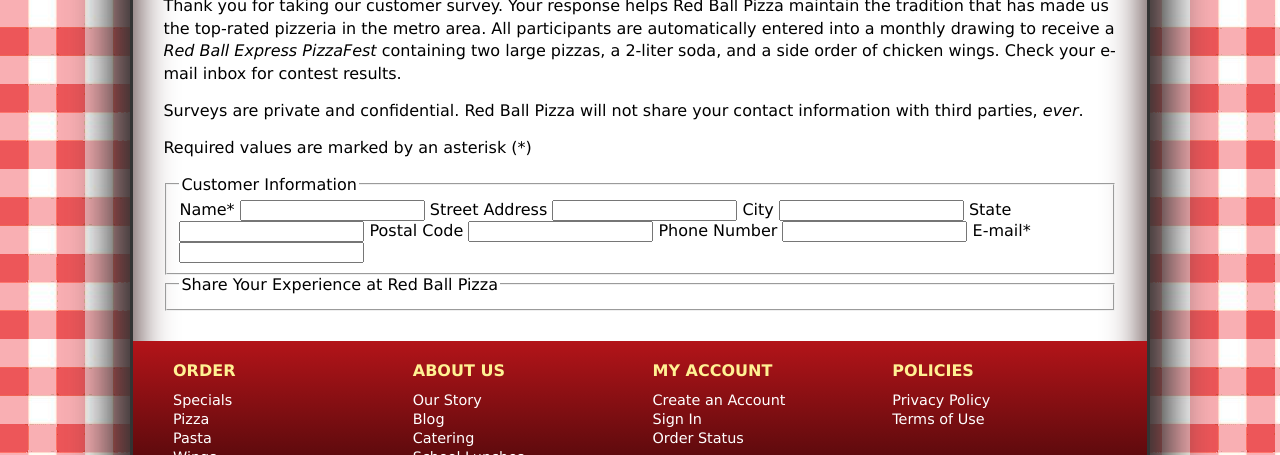
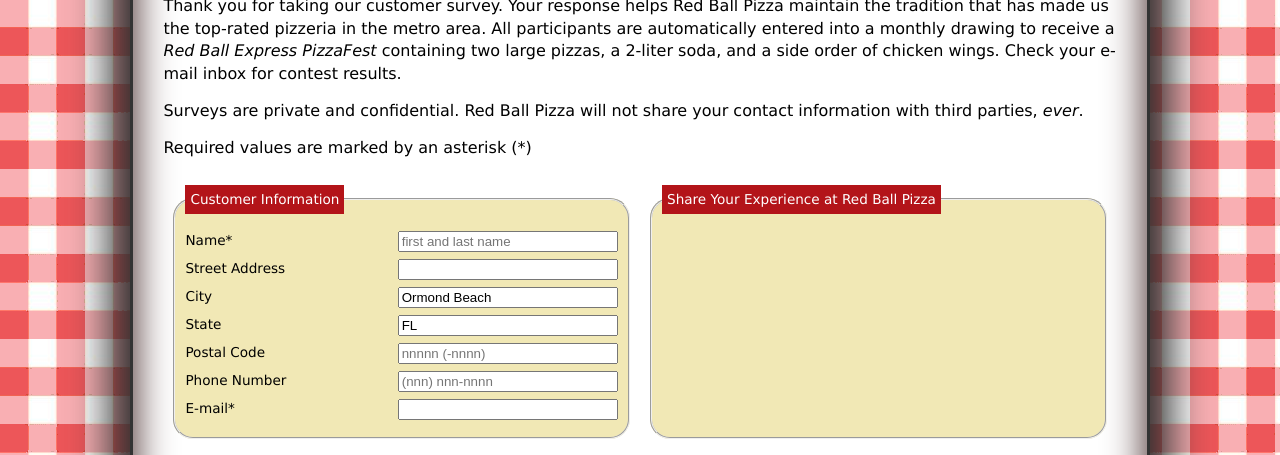
Before and after one commit to Siddharth10-02/S1_Exercise_05_07, a plain HTML site: page index.html in a window 1280 px wide. Shown: the part 341-796 px from the top of the page. Drawn offline with Linux system fonts and the light colour scheme.

Commit message:
Added form fields
Stylized form fields

```diff
--- a/rb_survey_txt.html
+++ b/index.html
@@ -15,6 +15,7 @@
    <title>Red Ball Survey</title>
    <link href="rb_reset.css" rel="stylesheet" />
    <link href="rb_styles.css" rel="stylesheet" />
+   <link rel="stylesheet" href="rb_forms.css">
    <script type="text/javascript" src="rb_formsubmit.js"></script>
 
 </head>
@@ -53,26 +54,42 @@
       <form id="survey" action="http://www.example.com/redball/survey" method="post">
                 <fieldset id="custInfo">
                         <legend>Customer Information</legend>
-                        Name*
-                        <input type="text" name="custName" id="name">
 
-                        Street Address
-                        <input type="text" name="custStreet" id="street">
+                        <div class="formRow">
+                                <label for="name">Name*</label>
+                                <input type="text" name="custName" id="name" placeholder="first and last name">
+                        </div>
 
-                        City
-                        <input type="text" name="custCity" id="city">
+                        <div class="formRow">
+                                <label for="street">Street Address</label>
+                                <input type="text" name="custStreet" id="street">
+                        </div>
 
-                        State
-                        <input type="text" name="custState" id="state">
+                        <div class="formRow">
+                                <label for="city">City</label>
+                                <input type="text" name="custCity" id="city" value="Ormond Beach">
+                        </div>
 
-                        Postal Code
-                        <input type="text" name="custZip" id="zip">
+                        <div class="formRow">
+                                <label for="state">State</label>
+                                <input type="text" name="custState" id="state" value="FL">
+                        </div>
 
-                        Phone Number
-                        <input type="text" name="custPhone" id="phone">
+                        <div class="formRow">
+                                <label for="zip">Postal Code</label>
+                                <input type="text" name="custZip" id="zip" placeholder="nnnnn (-nnnn)">
+                        </div>
 
-                        E-mail*
-                        <input type="text" name="custEmail" id="email">
+                        <div class="formRow">
+                                <label for="phone">Phone Number</label>
+                                <input type="text" name="custPhone" id="phone" placeholder="(nnn) nnn-nnnn">
+                        </div>
+
+                        <div class="formRow">
+                                <label for="email">E-mail*</label>
+                                <input type="text" name="custEmail" id="email">
+                        </div>
+
                 </fieldset>
 
                 <fieldset id="expInfo">
--- /dev/null
+++ b/rb_forms.css
@@ -0,0 +1,63 @@
+/*
+   Survey Forms Style Sheet
+   Author:
+   Date:
+
+   Filename:         rb_forms.css
+
+*/
+
+/* Form Layout Styles */
+div.formRow {
+        display: -webkit-flex;
+        display: flex;
+        -webkit-flex-flow: row wrap;
+        flex-flow: row wrap;
+        margin: 7px 0px;
+}
+
+div.formRow > * {
+        -webkit-flex: 1 1 150px;
+        flex: 1 1 150px;
+}
+
+#survey {
+        display: -webkit-flex;
+        display: flex;
+        -webkit-flex-flow: row wrap;
+        flex-flow: row wrap;
+}
+
+#survey > fieldset {
+        background-color: rgb(241, 232, 181);
+        border-radius: 20px;
+        -webkit-flex: 1 1 300px;
+        flex: 1 1 300px;
+        font-size: 0.85em;
+        padding: 10px;
+        margin: 10px;
+}
+
+
+/* Legend Styles */
+
+legend {
+        background-color: rgb(179, 20, 25);
+        color: white;
+        padding: 5px;
+}
+
+
+/* Text Area Styles */
+
+
+
+/* Spinner Styles */
+
+
+
+/* Form Button Styles */
+
+
+
+/* Validation Styles */
```
Also changed, not shown: rb_forms_txt.css (deleted, +0 -30 lines).
